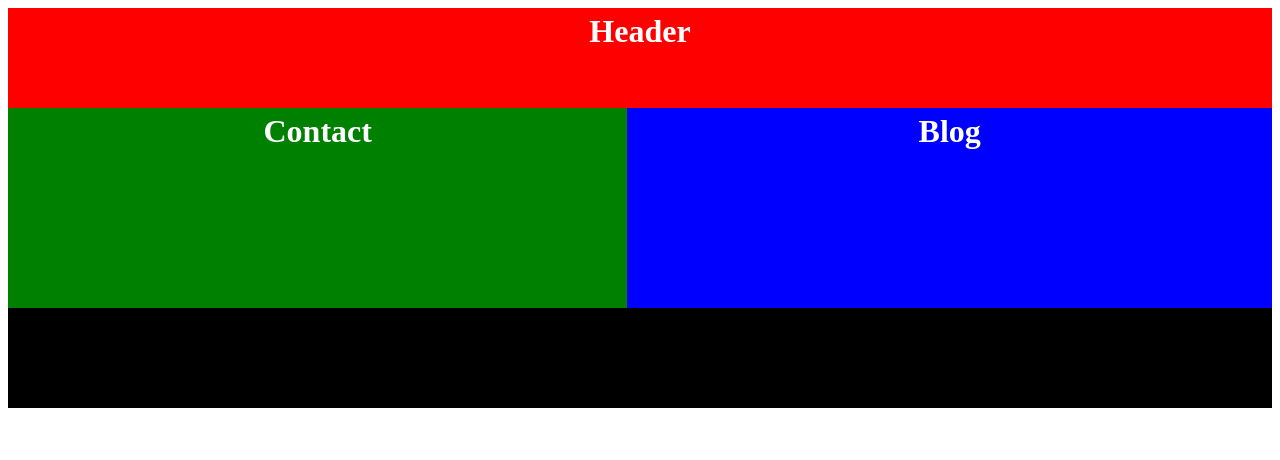
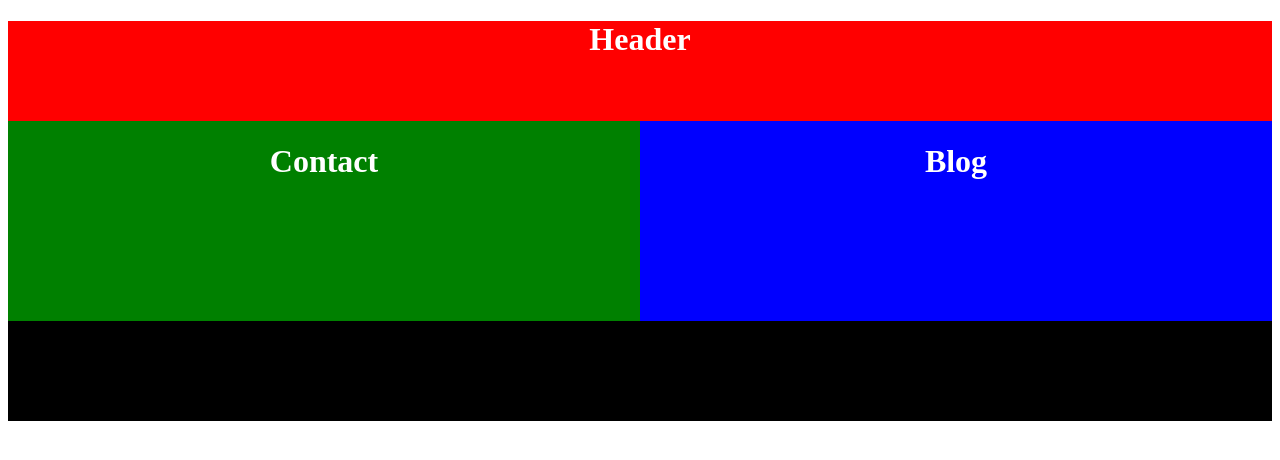
Before and after one commit to plbithi/simple_html, a plain HTML site: page index.html in a window 1280 px wide. Drawn offline with Linux system fonts and the light colour scheme.

Commit message:
Design css added

```diff
--- a/css/style.css
+++ b/css/style.css
@@ -8,8 +8,6 @@
 h1{
 	text-align: center;
 	color: white;
-margin: 0;
-  padding: 5px;
 }
 .container{
 overflow: hidden;
@@ -18,7 +16,7 @@ overflow: hidden;
 .contact{
 	min-height: 200px;
 	background-color: green;
-	width: 49%;
+	width: 50%;
 	float: left;
 
 
@@ -27,7 +25,7 @@ overflow: hidden;
 .blog{
 min-height: 200px;
 background-color: blue;
-width: 51%;
+width: 50%;
 float: right;
 
 }
```
